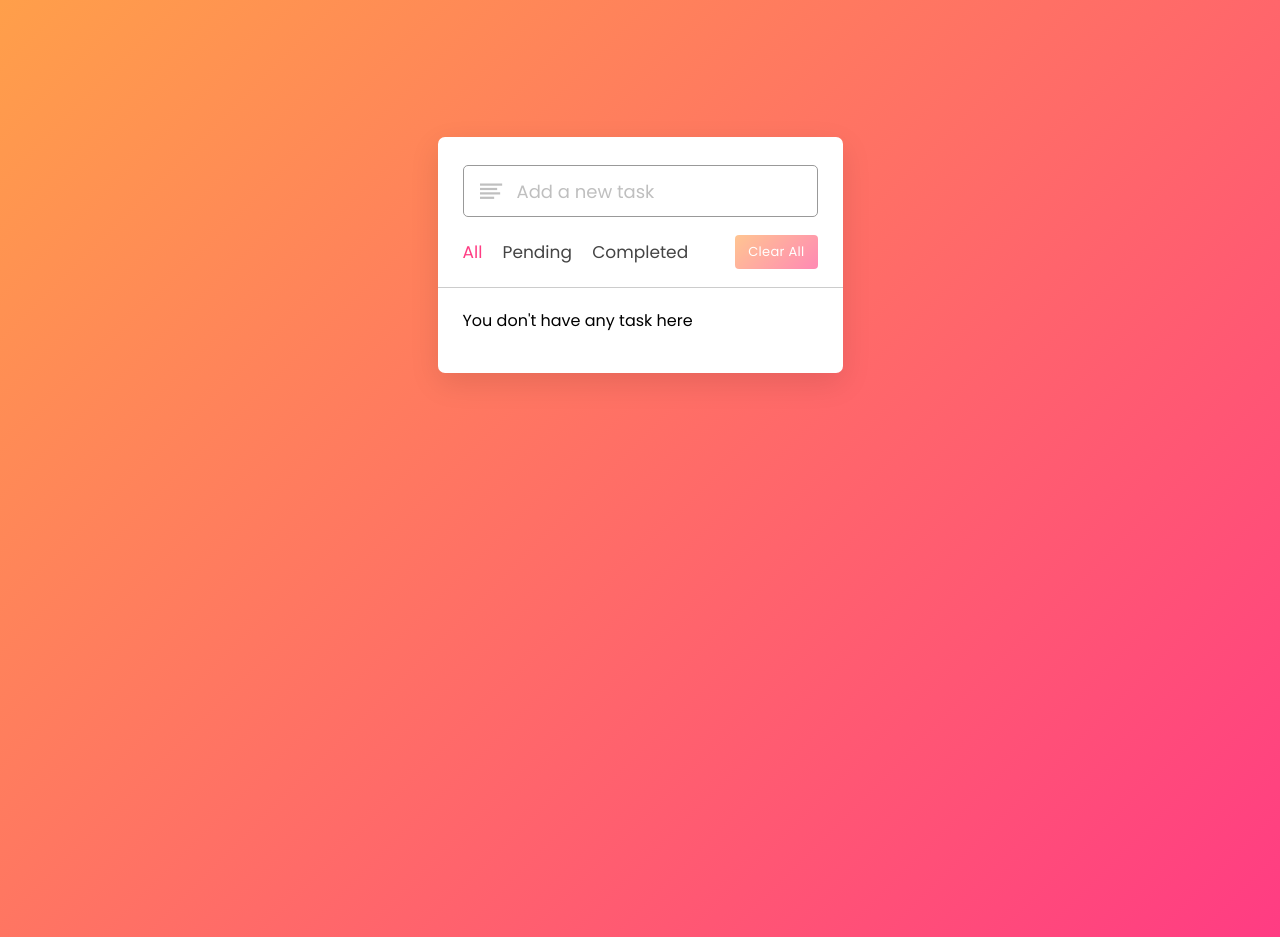
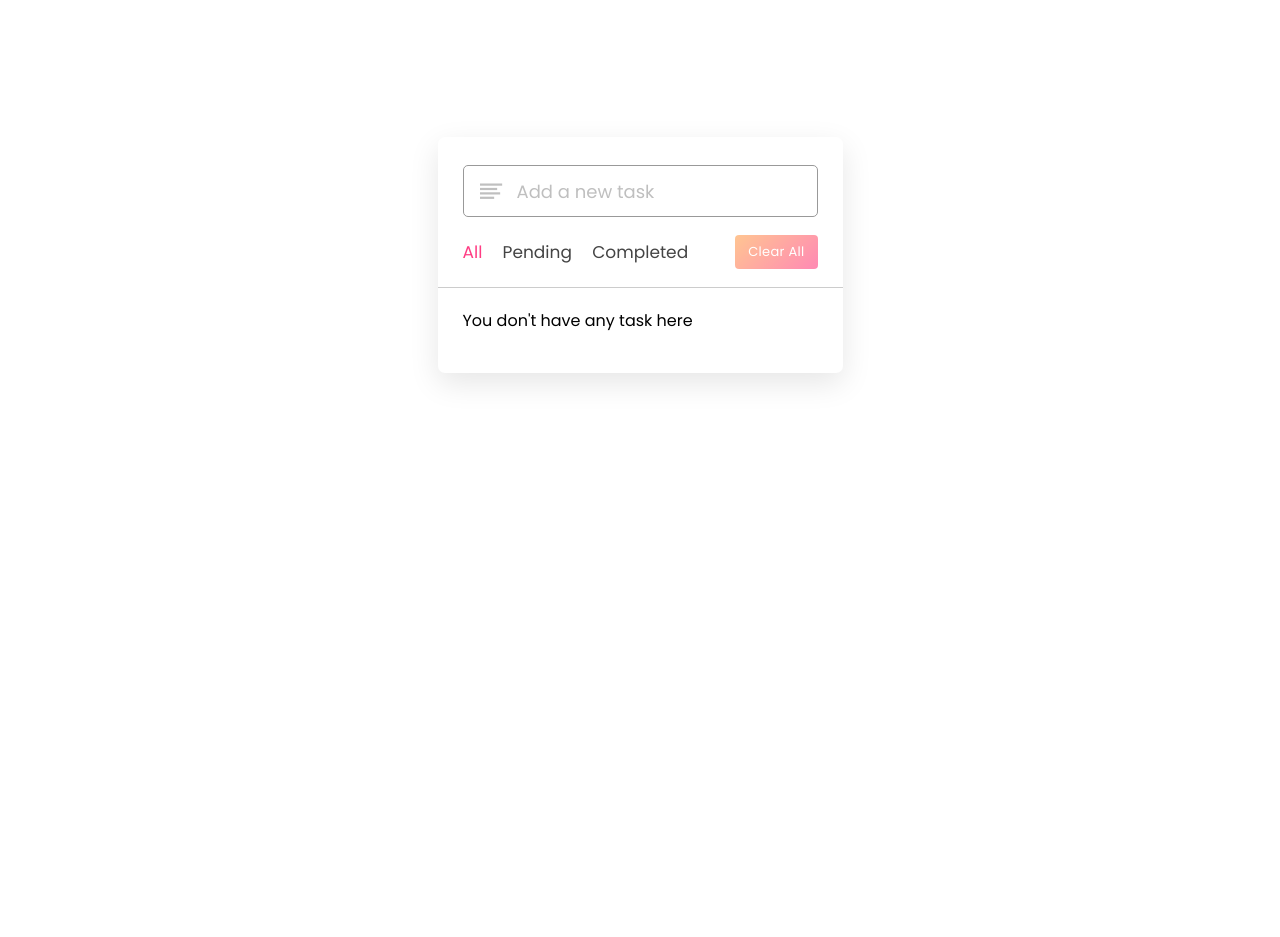
Before and after one commit to IshikaAjmera/LGM-Task_1, a plain HTML site: page index.html in a window 1280 px wide. Drawn offline with nearby package versions, Linux system fonts and the light colour scheme.

Commit message:
Update style.css

```diff
--- a/style.css
+++ b/style.css
@@ -11,7 +11,7 @@ body{
   height: 100vh;
   overflow: hidden;
   /* background: linear-gradient(135deg, #e4c0db, #eb83cb); */
-  background: linear-gradient(135deg, #FF9F4A, #FF3C83);
+  background: linear-gradient(135deg, #FF94A, #FF3C83);
 }
 ::selection{
   color: rgb(255, 255, 255);
```
